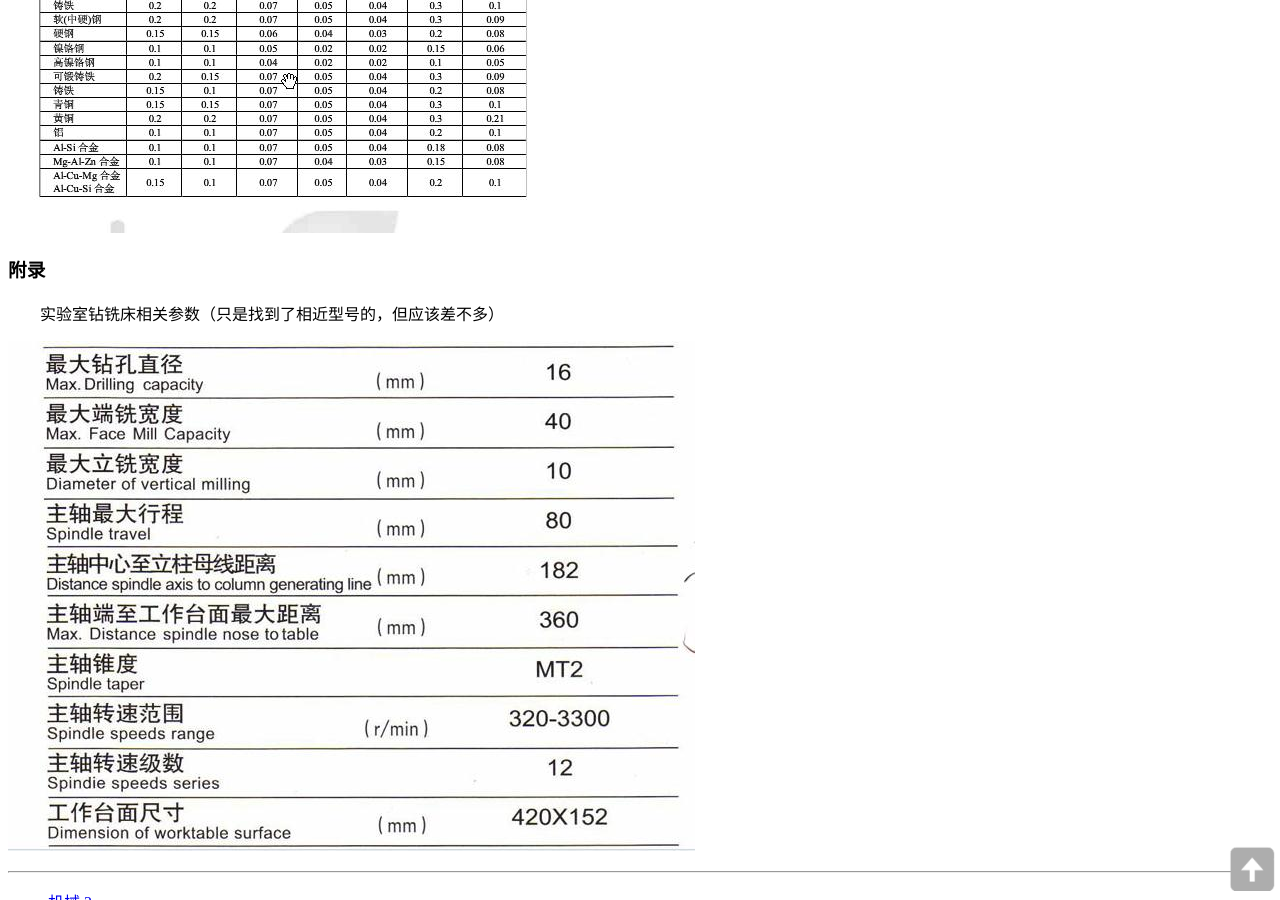
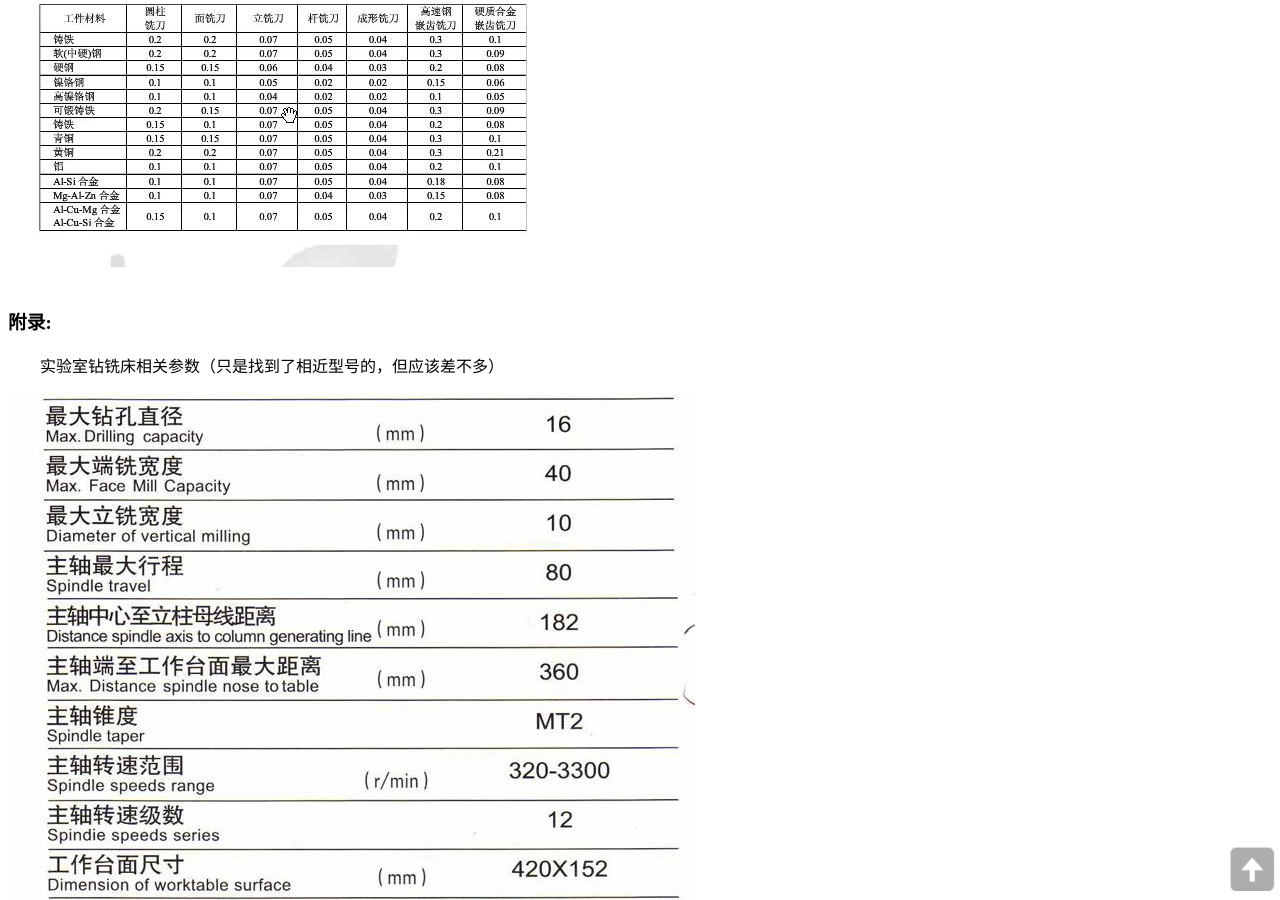
Before and after one commit to RCSTech/RCSTech.github.io, a Jekyll site: the page built from _posts/2014-2-12-Cutter-Drill.md, in a window 1280 px wide and 900 px high, scrolled down 1170 px. Built offline with Jekyll 4.4.1, drawn with Linux system fonts in a browser that asks for light colours; nearby versions of some CDN libraries; comment, search, counter and statistics services are not loaded; a style sheet for code colours, icons or effects is not loaded.

Commit message:
add some blank line.

```diff
--- a/_posts/2014-2-12-Cutter-Drill.md
+++ b/_posts/2014-2-12-Cutter-Drill.md
@@ -14,7 +14,7 @@
 　　钻、铣是机械加工十分常见的两种加工方式，但在加工时我们方式较为粗糙，常常造成加工精度不够需要重新下料加工的情形，对此我就钻、铣的技术进行总结，希望对大家有所帮助。
 
 <!--more-->
-
+<br>
 ##钻
 
 　　钻是机械加工中必不可少的加工方式，钻孔的一般过程如下：
@@ -26,7 +26,7 @@
 　　2、装夹：钻头的装夹要尽可能短，以提高其刚性和强度，从而更有利于其位置精度的保证。在装夹工件时要注意避免工件装夹过高；在使用平口钳装夹时不要用力过大，使零件形变。
 
 　　3、钻孔：钻孔开始时可调整工件或钻头，使钻尖对准钻孔中心，先试钻一浅坑，如同心则继续钻孔，如不同心可移动钻床主轴或工件纠正。在钻深孔时，应及时排屑，防止切屑阻塞扭断钻头。钻通孔时，当孔将被钻透时，进刀量要减小，避免钻头在钻穿时的瞬间抖动，出现“啃刀”现象，影响加工质量，损伤钻头，甚至发生事故。在钻铝制材料时，较薄的不需注意，较厚的铝制材料钻孔时要注意进给量和进刀速度，尤其是钻小孔、深孔时要注意不要让切屑由于发热变软而粘在钻头上，防止钻头损坏。
-
+<br>
 ##铣
 
 　　实验室现有的设备只能进行简单的普铣加工，在进行铣加工时，主要要注意两点：1、工件装夹：工件装夹时被加工工件不要悬空，要将工件用垫块垫平、垫实（通常用锤子敲，以垫块不轻易推动为准）；平口钳的夹紧力不要过大，尤其是板材的加工，夹紧力过大会使工件在加工过程中产生形变；在加工前确定基准面，在铣基准面之前，应将工件上表面粗找正。2、进给量：在理想状况下，铣刀直径应比工件宽度大，铣刀轴心线应该始终和工件中心线稍微离开一些距离。当刀具正对切削中心放置时，极易产生毛刺。切削刃进入切削和退出切削时径向切削力的方向将不断变化，机床主轴就可能振动并损坏，刀片可能碎裂而加工表面将十分粗糙，铣刀稍微偏离中心，切削力方向将不再波动——铣刀将会获得一种预载荷。我们可以把中心铣削比做在马路中心开车。出现刀具振动时，应考虑降低切削速度和进给速度，如两者都已降低40%后仍存正在较大振动，则应考虑减小吃刀量。如加工零碎出现共振，其缘由可能是切削速度过大、进给速度恰恰小、刀具零碎刚不敷、工件装夹力不敷以及工件外形或工件装夹要领等要素所致，此时应接纳调解切削用量、添加刀具零碎刚度、进步进给速度等措施。
@@ -35,8 +35,8 @@
 
 ![图1]({{site.img_path}}/2014-2-12 fig_1.png)
 <br>
-
-###附录
+<br>
+###附录:
 
 　　实验室钻铣床相关参数（只是找到了相近型号的，但应该差不多）
 
```
